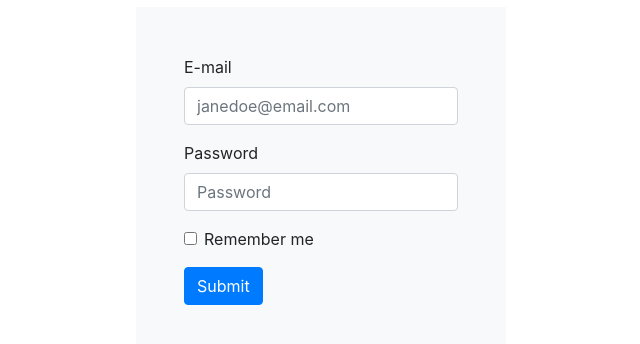
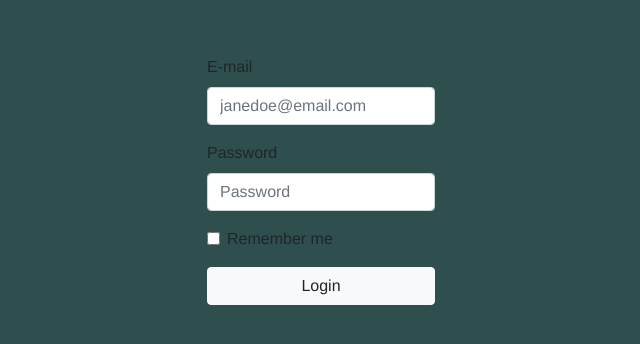
Before and after one commit to Grzybek-Pomarancza/Frontend, a React (Create React App) app: page / in a window 1280 px wide. Shown: the part 220-564 px from the top of the page, without its empty margins (319-959 px from the left). Built offline with nearby package versions, Linux system fonts and the light colour scheme.

Commit message:
login page changes

```diff
--- a/src/App.css
+++ b/src/App.css
@@ -1,3 +1,8 @@
 body, html, #root, .App{
   height: 100%;
 }
+
+.App{
+  background: darkslategrey;
+  font-family: Helvetica, serif;
+}
--- a/src/App.js
+++ b/src/App.js
@@ -5,7 +5,7 @@ import 'bootstrap/dist/css/bootstrap.min.css';
 
 function App() {
   return (
-    <div className="App d-flex justify-content-center align-items-center">
+    <div className="App d-flex justify-content-center align-items-center ">
       <Login/>
     </div>
   );
--- a/src/Components/Login.jsx
+++ b/src/Components/Login.jsx
@@ -1,13 +1,13 @@
-import React, { useState } from "react";
+import React from "react";
 import Form from "react-bootstrap/Form";
 import 'bootstrap/dist/css/bootstrap.min.css';
 import Button from "react-bootstrap/Button";
 import "./styles/login.css"
 
-export default function Login(props) {
+export default function Login() {
     return (
-        <div className="Login p-5 bg-light">
-            <Form>
+        <div className="Login p-2 rounded-lg w-25 h-50 d-flex align-items-center justify-content-center" >
+            <Form  className="w-75 h-auto">
                 <Form.Group controlId="formBasicEmail">
                     <Form.Label>E-mail</Form.Label>
                     <Form.Control required type="email" placeholder="janedoe@email.com" />
@@ -19,8 +19,8 @@ export default function Login(props) {
                 <Form.Group controlId="formBasicCheckbox">
                     <Form.Check type="checkbox" label="Remember me" />
                 </Form.Group>
-                <Button variant="primary" type="submit">
-                    Submit
+                <Button variant="light" type="submit" className="w-100">
+                    Login
                 </Button>
             </Form>
         </div>
```
Also changed, not shown: public/logo192.png (deleted), src/Components/download.png (added).
